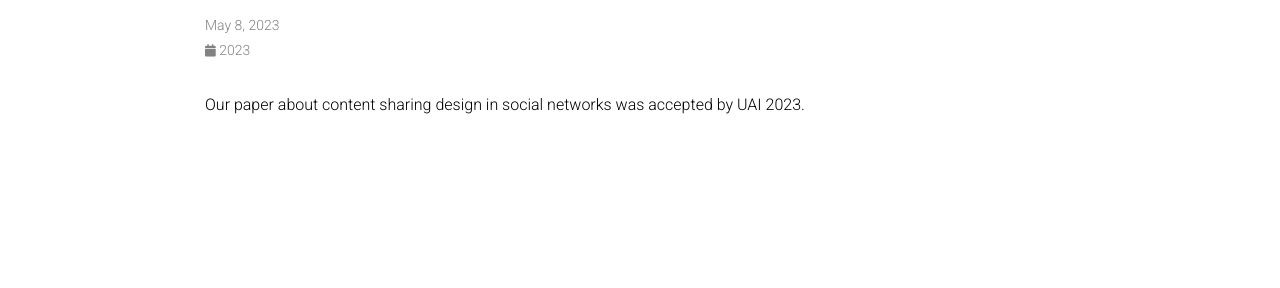
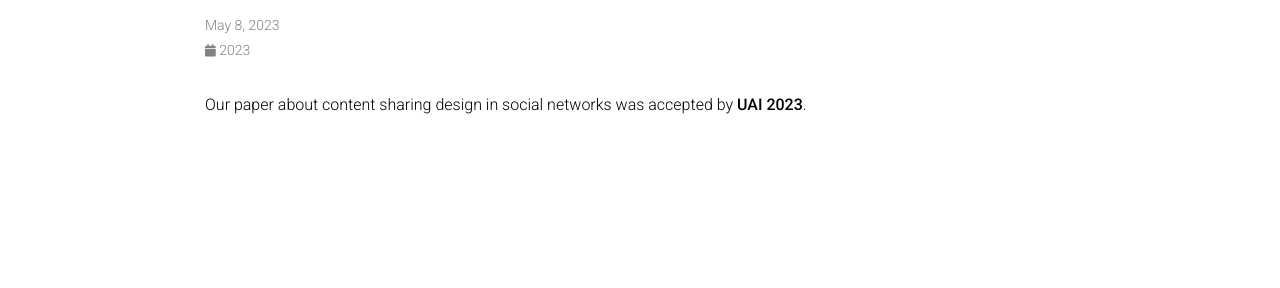
Before and after one commit to chenxiunt/chenxiunt.github.io, a Jekyll site: the page built from _news/announcement_202305.md, in a window 1280 px wide. Shown: the part 146-434 px from the top of the page. Built offline with Jekyll 4.4.1, drawn with Linux system fonts in a browser that asks for light colours; comment, search, counter and statistics services are not loaded; a style sheet for code colours, icons or effects is not loaded.

```diff
--- a/_news/announcement_202305.md
+++ b/_news/announcement_202305.md
@@ -4,4 +4,4 @@ date: 2023-05-08 15:59:00-0400
 inline: true
 ---
 
-Our paper about content sharing design in social networks was accepted by UAI 2023.
+Our paper about content sharing design in social networks was accepted by **UAI 2023**.
```
